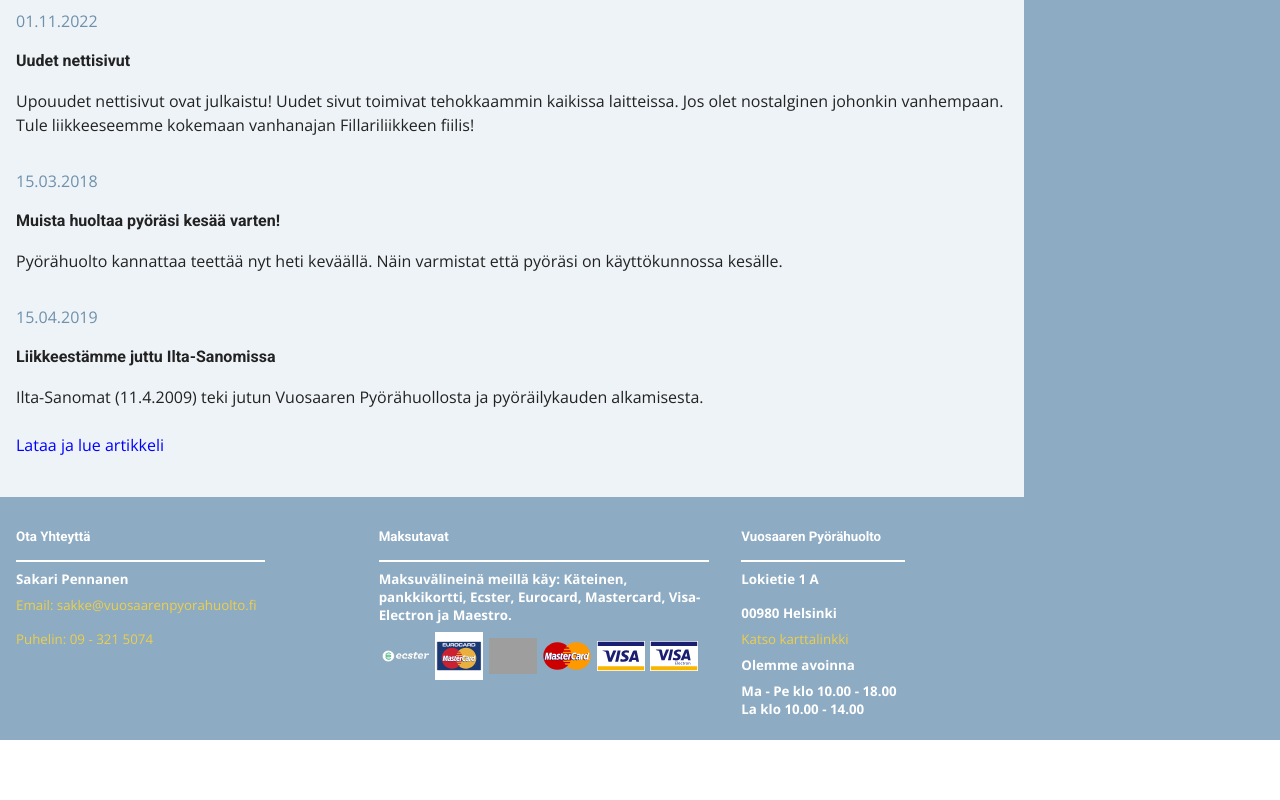
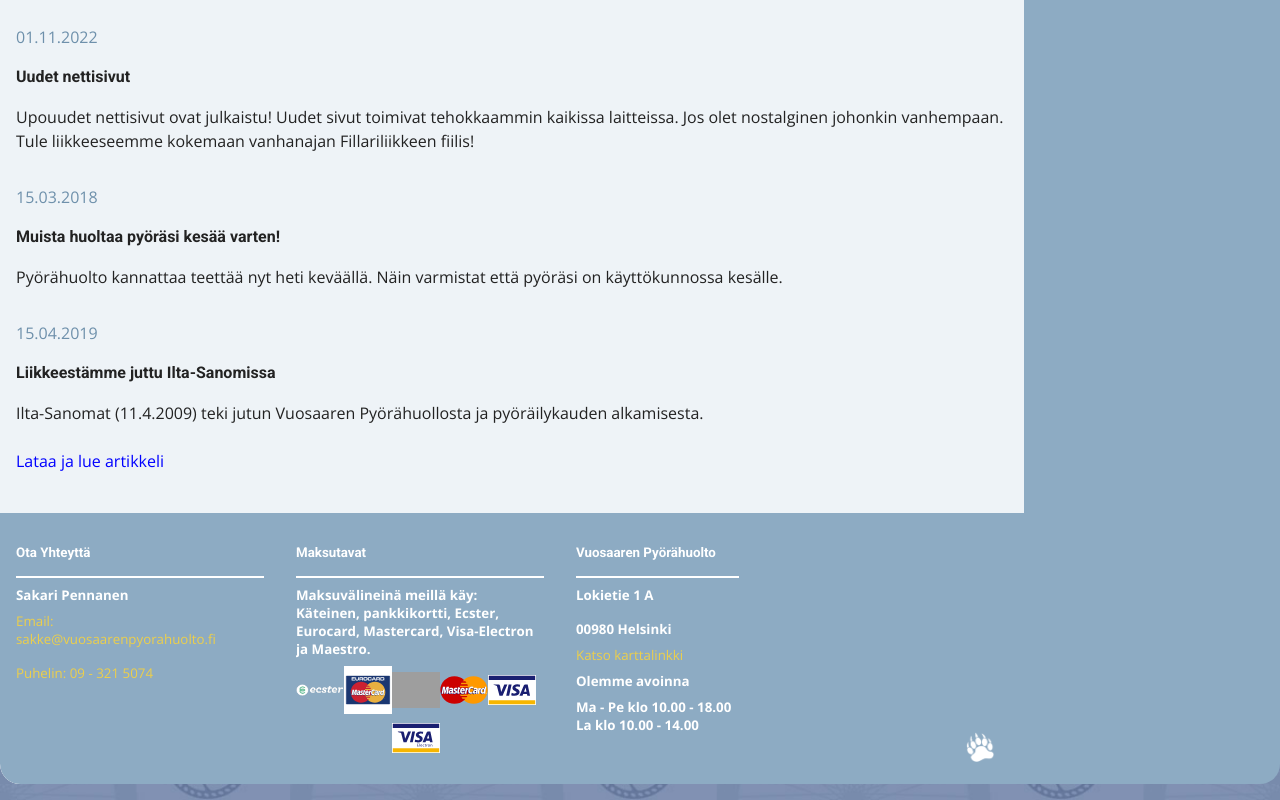
Before and after one commit to otsolap/Vuosaaren-pyorahuolto, a Next.js app: page /uutiset in a window 1280 px wide. Shown: the part 717-1517 px from the top of the page. Before the commit the page ends 1457 px from the top, so only its background shows below. Built offline with nearby package versions, Linux system fonts and the light colour scheme; grey boxes are pictures that could not be loaded.

Commit message:
Imported figma gradient to header and included my signature to the footer.

```diff
--- a/components/navigation/Footer.js
+++ b/components/navigation/Footer.js
@@ -29,6 +29,20 @@ const Footer = () => {
                 <FooterColumnContact {...FooterContent.Contact} />
                 <FooterColumnPayment {...FooterContent.Payment} />
                 <FooterColumnCompany {...FooterContent.Company} />
+                <div className={styles.madeByKultakammen}>
+                    <a
+                        rel="noreferrer"
+                        target="_blank"
+                        href="https://www.kultakammen.fi">
+                        <Image
+                            src="/images/Kultakammen_white.png"
+                            height={30}
+                            width={30}
+                            alt="Toteutuksen tehnyt Kultakammen.fi"
+                            quality={100}
+                        />
+                    </a>
+                </div>
             </div>
         </footer>
     )
--- a/components/navigation/Sidebar.js
+++ b/components/navigation/Sidebar.js
@@ -1,4 +1,5 @@
 import Link from 'next/link'
+import Image from 'next/image'
 import Links from '@content/site.json'
 import { faHouse, faWarehouse, faBicycle, faNewspaper, faPersonSkiingNordic, faSnowflake, faScrewdriverWrench, faEnvelope } from "@fortawesome/free-solid-svg-icons";
 import { FontAwesomeIcon } from "@fortawesome/react-fontawesome";
--- a/styles/Footer.module.scss
+++ b/styles/Footer.module.scss
@@ -66,7 +66,7 @@
 .footerColContent {
     text-align: left;
     width: 100%;
-    min-height: 20px;
+    min-height: 1.25rem;
 }
 
 .colFlexBox {
@@ -186,11 +186,18 @@
     line-height: 1.625;
 }
 
+.madeByKultakammen {
+    @include display-flex;
+    margin-top: $single;
+    justify-content: flex-end;
+}
+
 /* DESKTOP STYLES */
 @media (min-width: $container-desktop) {
 
     #Footer {
         padding-bottom: 0;
+        border-bottom-left-radius: 1.25rem;
     }
 
     .columnContainer {
@@ -198,9 +205,16 @@
         gap: $double;
     }
 
-    .footerColumn {
-        flex: 0 0 calc(100% / 3);
-        max-width: calc(100% / 3);
+    .footerColumn,
+    .madeByKultakammen {
+        flex: 0 0 calc(100% / 4);
+        max-width: calc(100% / 4);
+    }
+
+    .madeByKultakammen {
+        margin-top: initial;
+        justify-content: center;
+        align-items: flex-end;
     }
 
     .footerColButton {
@@ -219,7 +233,9 @@
     }
 
     .colContent {
-        pointer-events: all;
+        a {
+            pointer-events: all;
+        }
     }
 
     .footerDesktopLogoContainer {
--- a/styles/Header.module.scss
+++ b/styles/Header.module.scss
@@ -3,7 +3,7 @@
 @import "partials/breakpoints";
 
 .header {
-	background-color: $primary;
+	background: $header;
 	@include display-flex;
 	min-height: 80px;
 	align-items: center;
@@ -11,6 +11,7 @@
 	position: sticky;
 	top: 0;
 	z-index: 200;
+
 }
 
 .logo {
@@ -48,9 +49,12 @@
 		text-align: start;
 	}
 
+	.logoImage {
+		margin-left: $single;
+	}
+
 	.logoContainer {
-		@include display-flex;
-		width: 100%;
+		justify-content: flex-start;
 	}
 }
 
--- a/styles/Sidebar.module.scss
+++ b/styles/Sidebar.module.scss
@@ -18,6 +18,8 @@
 		background-color: $primary;
 		justify-content: center;
 		align-items: flex-start;
+		border-top-right-radius: 1.25rem;
+		border-bottom-right-radius: 1.25rem;
 	}
 
 	.fixedNav {
--- a/styles/globals.scss
+++ b/styles/globals.scss
@@ -114,18 +114,21 @@ a {
 		@include flex-direction(row);
 		justify-content: center;
 		max-width: $container-desktop-xl;
-		margin: auto;
+		margin: $single auto;
 	}
 
 	html,
 	body,
 	#root {
 		background-image: url('/images/Tausta.jpg');
+		background-repeat: round;
 	}
 
 	main {
 		max-width: 80%;
 		overflow: hidden;
+		border-top-left-radius: 1.25rem;
+		border-bottom-left-radius: 1.25rem;
 	}
 
 	.mobile-only {
--- a/styles/partials/variables.scss
+++ b/styles/partials/variables.scss
@@ -9,3 +9,4 @@ $blue: #0000ff;
 $single: 1rem;
 $double: 2rem;
 $triple: 3rem;
+$header: linear-gradient(96.4deg, #9BB9E2 40.79%, #7798CC 56.68%);
```
